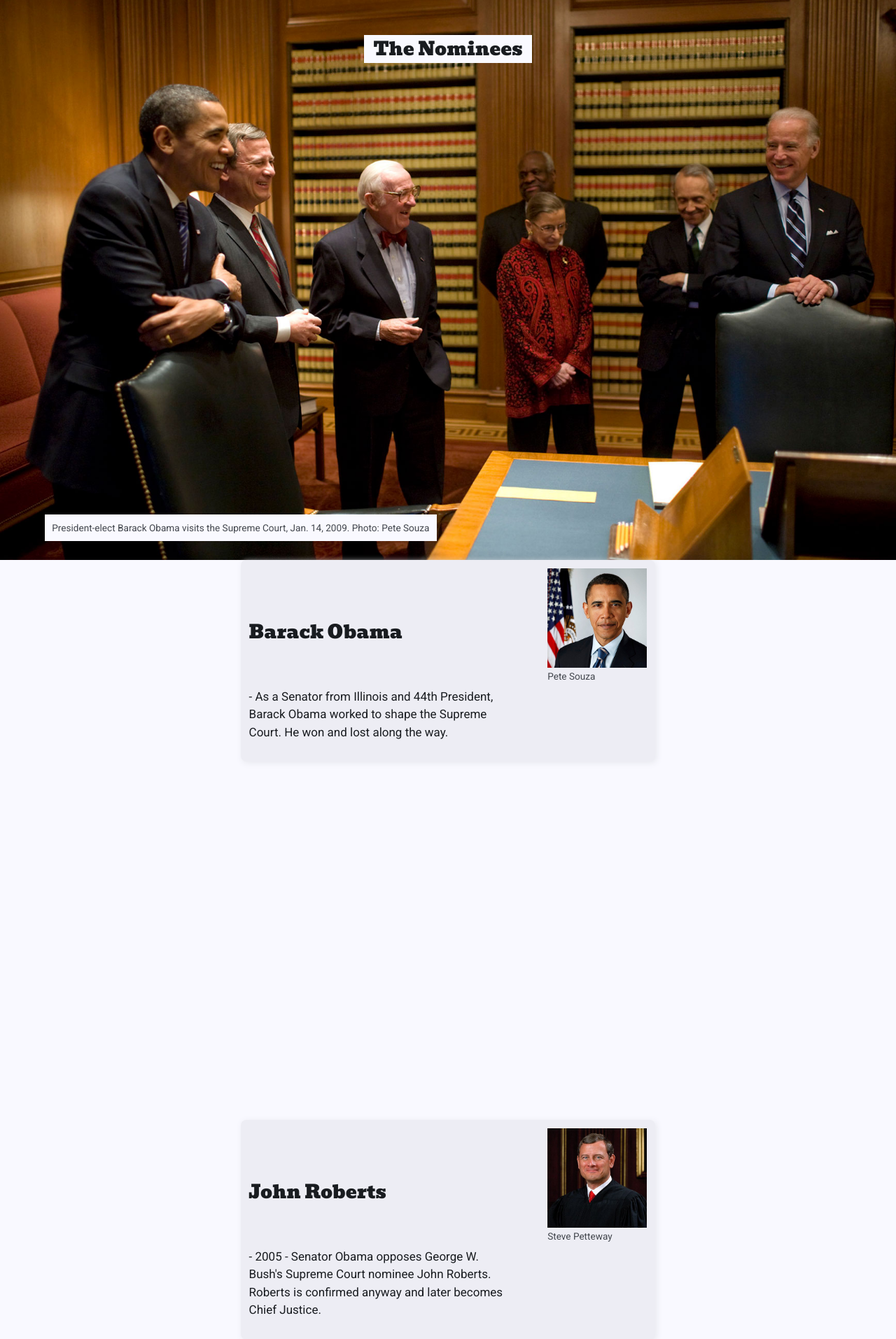
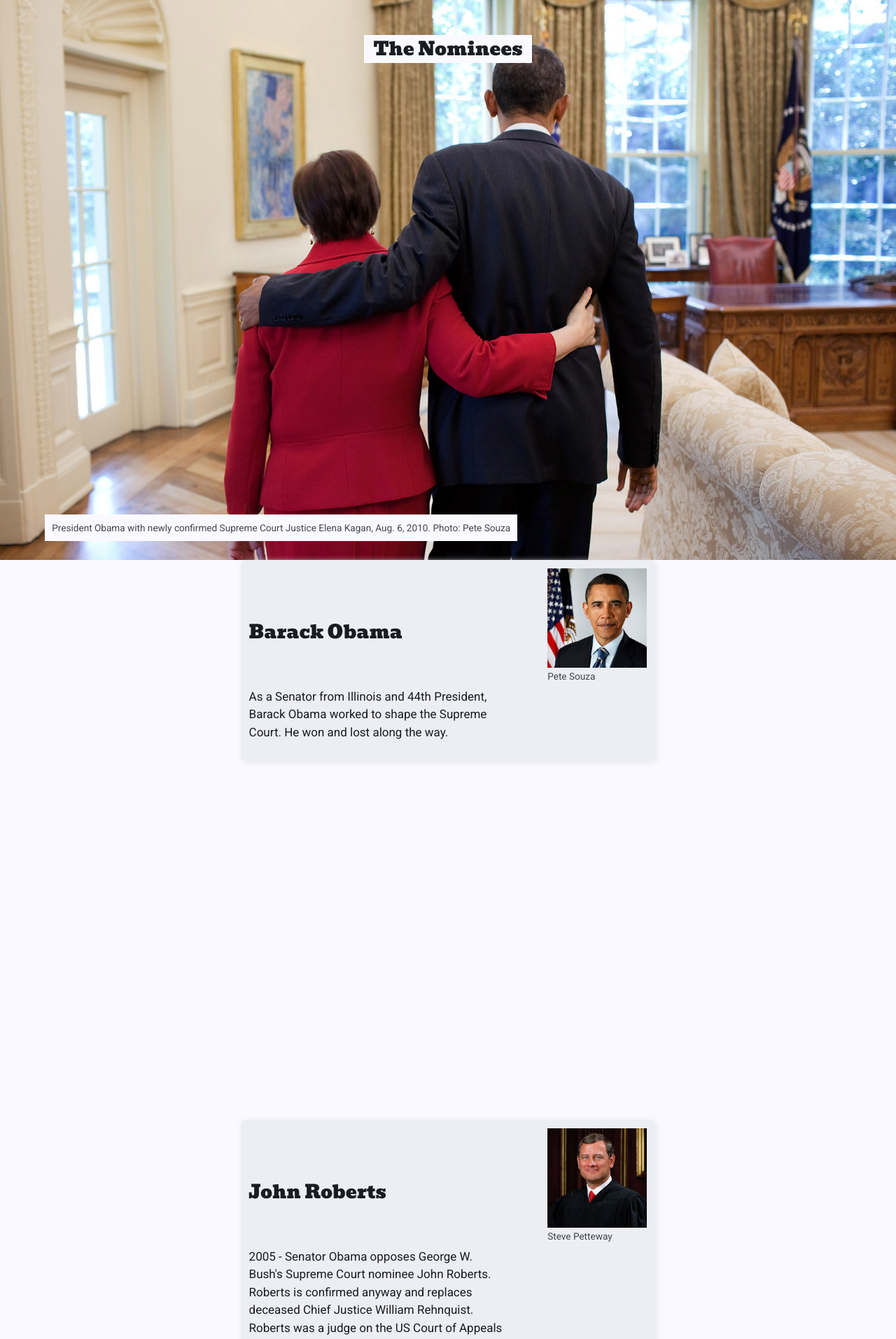
Before and after one commit to seankelliher/obama-scotus, a Vue app: page / in a window 1280 px wide. Shown: the top 1913 px of the page at 70% size. Built offline with nearby package versions, Linux system fonts and the light colour scheme.

Commit message:
Remove sticky property. Other changes mainly text changes.

```diff
--- a/src/store.js
+++ b/src/store.js
@@ -12,102 +12,103 @@ export const store = reactive({
     scenes: [
         {
             id: 1,
-            fullSrc: "obama-chats-with-justices",
-            fullAlt: "Barack Obama chats with Supreme Court justices",
-            fullCap: "President-elect Barack Obama visits the Supreme Court, Jan. 14, 2009. Photo: Pete Souza",
+            title: "",
+            fullSrc: "obama-walks-kagan",
+            fullAlt: "Barack Obama with arm around Elena Kagan in the Oval Office",
+            fullCap: "President Obama with newly confirmed Supreme Court Justice Elena Kagan, Aug. 6, 2010. Photo: Pete Souza",
             contentTitle: "Barack Obama",
             contentText: "As a Senator from Illinois and 44th President, Barack Obama worked to shape the Supreme Court. He won and lost along the way.",
             portScr: "barack-obama-portrait",
             portAlt: "official portrait, Barack Obama as Senator",
-            portCap: "Pete Souza",
-            sticky: false
+            portCap: "Pete Souza"
         },
         {
             id: 2,
+            title: "2005",
             fullSrc: "john-roberts-sworn-in",
             fullAlt: "John Roberts sworn in as a Supreme Court justice",
             fullCap: "John Roberts is sworn-in as the 17th Chief Justice, Sep. 29, 2005. Photo: Paul Morse",
             contentTitle: "John Roberts",
-            contentText: "2005 - Senator Obama opposes George W. Bush's Supreme Court nominee John Roberts. Roberts is confirmed anyway and later becomes Chief Justice.",
+            contentText: "Senator Obama opposes George W. Bush's Supreme Court nominee John Roberts. Roberts is confirmed anyway and replaces deceased Chief Justice William Rehnquist. Roberts was a judge on the US Court of Appeals for the DC Circuit.",
             portScr: "john-roberts-portrait",
             portAlt: "official portrait, John Roberts",
-            portCap: "Steve Petteway",
-            sticky: false
+            portCap: "Steve Petteway"
         },
         {
             id: 3,
+            title: "2006",
             fullSrc: "bush-nominates-samuel-alito",
             fullAlt: "George Bush with Samuel Alito at his nomination announcement",
             fullCap: "With President Bush, Samuel Alito acknowledges his nomination, Oct. 31, 2005. Photo: Paul Morse",
             contentTitle: "Samuel Alito",
-            contentText: "2006 - Senator Obama also opposes Bush's next Supreme Court nominee, Samuel Alito. Like Roberts, Alito is also confirmed.",
+            contentText: "Senator Obama also opposes Bush's next Supreme Court nominee, Samuel Alito. Like Roberts, Alito is also confirmed. He replaces the retiring Sandra Day O'Connor who was nominated by Ronald Reagan. Alito was a judge on the US Court of Appeals for the Third Circuit.",
             portScr: "samuel-alito-portrait",
             portAlt: "official portrait, Samuel Alito",
-            portCap: "Steve Petteway",
-            sticky: false
+            portCap: "Steve Petteway"
         },
         {
             id: 4,
+            title: "2009",
             fullSrc: "obama-biden-meet-sotomayor",
             fullAlt: "Barack Obama and Joe Biden interview Sonia Sotomayor",
             fullCap: "Nominee Sonia Sotomayor meets with President Obama, May 26, 2009. Photo: Pete Souza",
             contentTitle: "Sonia Sotomayor",
-            contentText: "2009 - Obama, now President, nominates Sonia Sotomayor of the US Court of Appeals for the Second Circuit. She is confirmed and replaces retiring Justice David H. Souter. Sotomayor was among four finalists; all women.",
+            contentText: "Obama, now President, nominates Sonia Sotomayor of the US Court of Appeals for the Second Circuit. She is confirmed and replaces retiring Justice David H. Souter. Sotomayor was among four finalists; all women. She is the first Hispanic to serve as a Justice.",
             portScr: "sonia-sotomayor-portrait",
             portAlt: "official portrait, Sonia Sotomayor",
-            portCap: "Steve Petteway",
-            sticky: false
+            portCap: "Steve Petteway"
         },
         {
             id: 5,
+            title: "2010",
             fullSrc: "obama-meets-kagan",
             fullAlt: "Barack Obama interviews Elena Kagan",
             fullCap: "President Obama meets with Elena Kagan, Apr. 30, 2010. Photo: Pete Souza",
             contentTitle: "Elena Kagan",
-            contentText: "2010 - Obama nominates Elena Kagan, Solicitor General of the United States. She is confirmed and replaces retiring Justice John Paul Stevens. Kagan was a candidate to replace Justice Souter in 2009.",
+            contentText: "Obama nominates Elena Kagan, Solicitor General of the United States. She is confirmed and replaces retiring Justice John Paul Stevens. Kagan was a candidate to replace Justice Souter in 2009.",
             portScr: "elena-kagan-portrait",
             portAlt: "official portrait, Elena Kagan",
-            portCap: "Steve Petteway",
-            sticky: false
+            portCap: "Steve Petteway"
         },
         {
             id: 6,
+            title: "2016",
             fullSrc: "antonin-scalia-ranch",
             fullAlt: "Cibolo Creek Ranch resort buildings at nighfall",
             fullCap: "The Cibolo Creek Ranch in Presidio County, Texas. Photo: Jon Hanson",
             contentTitle: "Antonin Scalia",
-            contentText: "In February of 2016, Justice Antonin Scalia is found dead while vacationing at Cibolo Creek Ranch near Marfa, Texas. His death leads to an epic battle to fill the empty seat.",
+            contentText: "In February, Justice Antonin Scalia is found dead while vacationing at Cibolo Creek Ranch near Marfa, Texas. His death leads to an epic battle to fill the empty seat.",
             portScr: "antonin-scalia-portrait",
             portAlt: "official portrait, Antonin Scalia",
-            portCap: "Steve Petteway",
-            sticky: false
+            portCap: "Steve Petteway"
         },
         {
             id: 7,
+            title: "2016",
             fullSrc: "obama-biden-nominate-garland",
             fullAlt: "Obama and Biden with Garland at his nomination announcement",
             fullCap: "President Obama announces Merrick Garland's nomination, Mar. 16, 2016. Photo: Pete Souza",
             contentTitle: "Merrick Garland",
-            contentText: "In March, Obama, now in his second term, nominates Merrick Garland to fill Justice Scalia's empty seat. Garland is the Chief Judge of the US Court of Appeals for the District of Columbia Circuit.",
+            contentText: "In March, Obama, now in his second term, nominates Chicago native Merrick Garland to fill Justice Scalia's empty seat. Garland is the Chief Judge of the US Court of Appeals for the DC Circuit. His nomination begins one of the most chaotic periods in the Court's history.",
             portScr: "merrick-garland-portrait",
             portAlt: "official portrait, Merrick Garland",
-            portCap: "DC Circuit",
-            sticky: false
+            portCap: "DC Circuit"
         },
         {
             id: 8,
+            title: "2016 - 2017",
             fullSrc: "us-capitol-building",
             fullAlt: "exterior of the United States Capitol building",
             fullCap: "The United States Capitol. Photo: Greg Willis",
             contentTitle: "Mitch McConnell",
-            contentText: "But Senate Majority Leader Mitch McConnell refuses to hold a confirmation hearing, citing Obama's final year in office. Judge Garland's nomination remains open for 293 days, expiring on January 3, 2017, as the 114th Congress closes. Obama leaves office a few weeks later.",
+            contentText: "Senate Majority Leader McConnell refuses to hold a confirmation hearing, citing Obama's final year in office. Garland's nomination remains open for 293 days, expiring on January 3, 2017, as the 114th Congress closes. Obama leaves office January 20th.",
             portScr: "mitch-mcconnell-portrait",
             portAlt: "official portrait, Mitch McConnell",
-            portCap: "Senator's staff",
-            sticky: false
+            portCap: "Senator's staff"
         },
         {
             id: 9,
+            title: "2017",
             fullSrc: "trump-nominates-gorsuch",
             fullAlt: "Trump with Neil Gorsuch at his nomination announcement",
             fullCap: "President Trump nominates Neil Gorsuch, Jan. 31, 2017. Photo: White House staff",
@@ -115,20 +116,19 @@ export const store = reactive({
             contentText: "Donald Trump assumes office and quickly nominates Judge Neil Gorsuch of the U.S. Court of Appeals for the Tenth Circuit. Gorsuch is confirmed by a vote of 54–45 and assumes Justice Scalia's seat in April 2017.",
             portScr: "neil-gorsuch-portrait",
             portAlt: "official portrait, Neil Gorsuch,",
-            portCap: "Franz Jantzen",
-            sticky: false
+            portCap: "Franz Jantzen"
         },
         {
             id: 10,
+            title: "",
             fullSrc: "supreme-court-blue-sky",
             fullAlt: "United States Supreme Court Building under a blue sky",
             fullCap: "Supreme Court Building, Washington, DC. Photo: Pacamah",
-            contentTitle: "Tally",
-            contentText: "The confirmations of Elena Kagan and Sonia Sotomayor are victories for President Obama. Kagan was only the fourth female and Sotomayor was the first Hispanic to serve on the Supreme Court. But Obama was unable to stop the confirmations of John Roberts and Samuel Alito. He also failed to outmaneuver Mitch McConnell and get Merrick Garland confirmed. Instead McConnell successfully ran out the clock and President Trump nominated Neil Gorsuch.",
+            contentTitle: "Legacy",
+            contentText: "After leaving office, Barack Obama returns to Chicago. His nominees Elena Kagan and Sonia Sotomayor continue as Justices on the Supreme Court. Merrick Garland, who was nominated but never confirmed continues stays at the US Court of Appeals in DC until 2021 when President Biden makes him US Attorney General.",
             portScr: "barack-obama-portrait",
             portAlt: "official portrait, Barack Obama as Senator",
-            portCap: "Pete Souza",
-            sticky: true
+            portCap: "Pete Souza"
         }
     ]
 });
```
